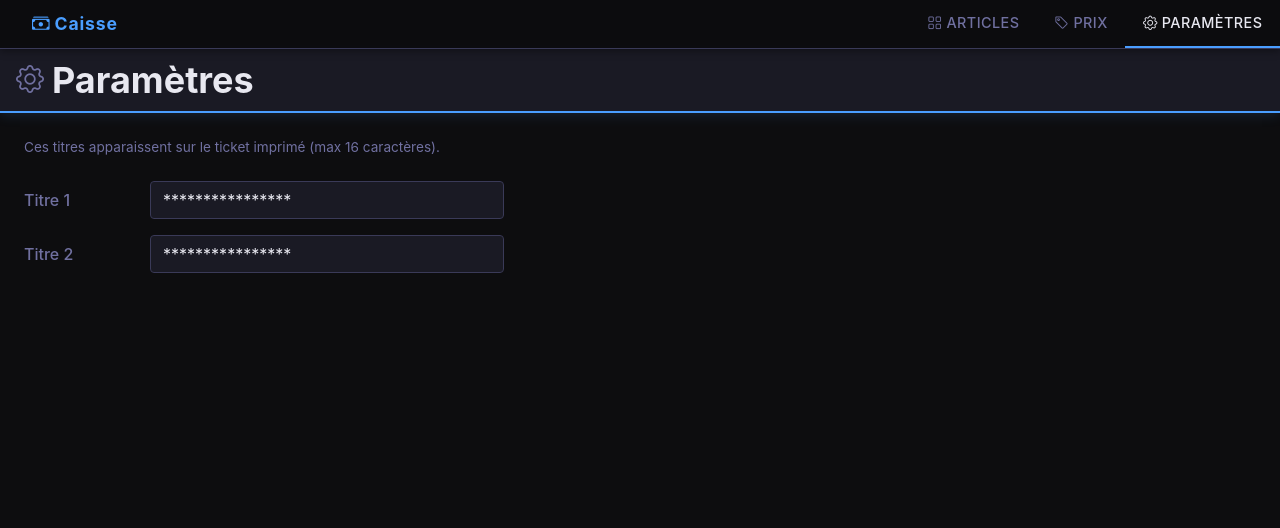
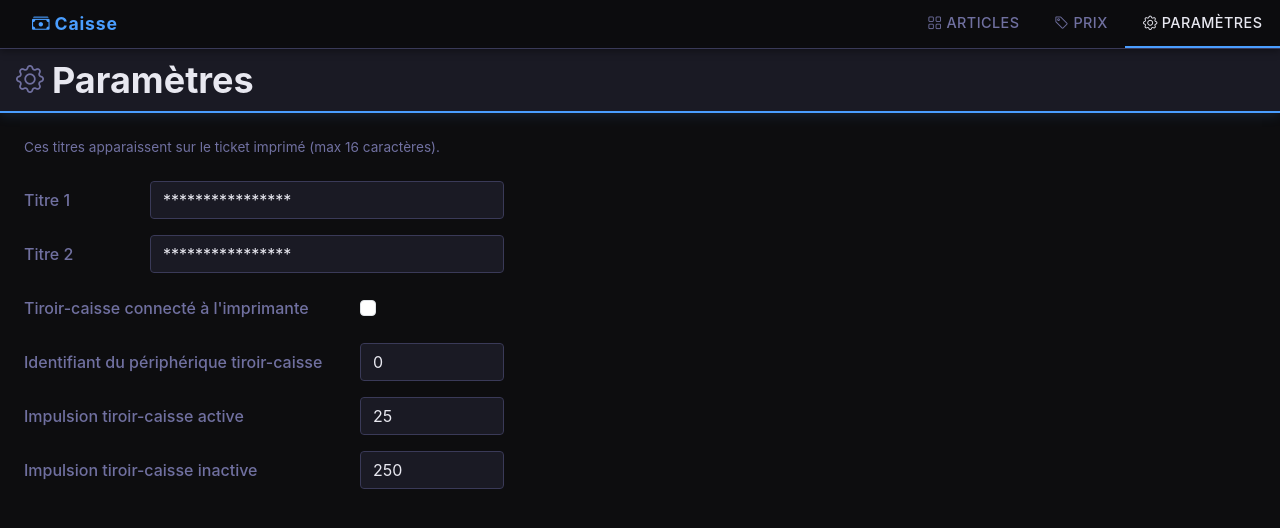
Before and after one commit to achille8/caisse, a React (Vite) app: page /parameters in a window 1280 px wide. Shown: the top 528 px of the page. Built offline with nearby package versions, Linux system fonts and the light colour scheme.

Commit message:
Add cash drawer

```diff
--- a/public/service-worker.js
+++ b/public/service-worker.js
@@ -1,4 +1,4 @@
-const APPLICATION_VERSION = '2026.0.0';
+const APPLICATION_VERSION = '2026.8.4';
 const CACHE_VERSION = 'v2.0.0';
 const CACHE_NAME = `caisse-${CACHE_VERSION}`;
 
--- a/src/context/ArticleContext.tsx
+++ b/src/context/ArticleContext.tsx
@@ -9,6 +9,10 @@ const initialState: State = {
   title1: '****************',
   title2: '****************',
   articles: [],
+  cashDrawerConnected: false,
+  cashDrawerDeviceId: 0x00,
+  cashDrawerPulseOn: 0x19,
+  cashDrawerPulseOff: 0xFA,
 };
 
 export const articlesReducer = (state: State, action: Action): State => {
@@ -82,6 +86,13 @@ export const articlesReducer = (state: State, action: Action): State => {
       return { ...state, title1: action.title1 };
     case 'set_title2':
       return { ...state, title2: action.title2 };
+    case 'set_cash_drawer_connected':
+      return { ...state,
+        cashDrawerConnected: action.cashDrawerConnected,
+        cashDrawerDeviceId: action.cashDrawerDeviceId,
+        cashDrawerPulseOn: action.cashDrawerPulseOn,
+        cashDrawerPulseOff: action.cashDrawerPulseOff,
+       };
     case 'print_ticket':
       return state;
   }
--- a/src/pages/ParametersPage.tsx
+++ b/src/pages/ParametersPage.tsx
@@ -2,6 +2,23 @@ import { useArticleContext } from '../context/ArticleContext';
 
 export const ParametersPage = () => {
   const { articlesState, articlesDispatch } = useArticleContext();
+
+  const updateCashDrawerSettings = (settings: Partial<{
+    cashDrawerConnected: boolean;
+    cashDrawerDeviceId: number;
+    cashDrawerPulseOn: number;
+    cashDrawerPulseOff: number;
+  }>) => {
+    articlesDispatch({
+      type: 'set_cash_drawer_connected',
+      cashDrawerConnected: settings.cashDrawerConnected ?? !!articlesState.cashDrawerConnected,
+      cashDrawerDeviceId: settings.cashDrawerDeviceId ?? articlesState.cashDrawerDeviceId,
+      cashDrawerPulseOn: settings.cashDrawerPulseOn ?? articlesState.cashDrawerPulseOn,
+      cashDrawerPulseOff: settings.cashDrawerPulseOff ?? articlesState.cashDrawerPulseOff,
+    });
+  };
+
+  const readByteValue = (value: string) => Math.max(0, Math.min(255, Number(value) || 0));
 
   return (
     <>
@@ -46,6 +63,65 @@ export const ParametersPage = () => {
             />
           </div>
         </div>
+
+        <div className="form-group row align-items-center mb-3">
+          <label htmlFor="cashDrawerConnected" className="col-8 col-form-label">Tiroir-caisse connecté à l'imprimante</label>
+          <div className="col">
+            <input
+              type="checkbox"
+              id="cashDrawerConnected"
+              className="form-check-input"
+              checked={!!articlesState.cashDrawerConnected}
+              onChange={e => updateCashDrawerSettings({ cashDrawerConnected: e.target.checked })}
+            />
+          </div>
+        </div>
+
+        <div className="form-group row align-items-center mb-3">
+          <label htmlFor="cashDrawerDeviceId" className="col-8 col-form-label">Identifiant du périphérique tiroir-caisse</label>
+          <div className="col">
+            <input
+              type="number"
+              id="cashDrawerDeviceId"
+              min={0}
+              max={255}
+              className="form-control"
+              value={articlesState.cashDrawerDeviceId}
+              onChange={e => updateCashDrawerSettings({ cashDrawerDeviceId: readByteValue(e.target.value) })}
+            />
+          </div>
+        </div>
+
+        <div className="form-group row align-items-center mb-3">
+          <label htmlFor="cashDrawerPulseOn" className="col-8 col-form-label">Impulsion tiroir-caisse active</label>
+          <div className="col">
+            <input
+              type="number"
+              id="cashDrawerPulseOn"
+              min={0}
+              max={255}
+              className="form-control"
+              value={articlesState.cashDrawerPulseOn}
+              onChange={e => updateCashDrawerSettings({ cashDrawerPulseOn: readByteValue(e.target.value) })}
+            />
+          </div>
+        </div>
+
+        <div className="form-group row align-items-center mb-3">
+          <label htmlFor="cashDrawerPulseOff" className="col-8 col-form-label">Impulsion tiroir-caisse inactive</label>
+          <div className="col">
+            <input
+              type="number"
+              id="cashDrawerPulseOff"
+              min={0}
+              max={255}
+              className="form-control"
+              value={articlesState.cashDrawerPulseOff}
+              onChange={e => updateCashDrawerSettings({ cashDrawerPulseOff: readByteValue(e.target.value) })}
+            />
+          </div>
+        </div>
+
       </div>
     </>
   );
--- a/src/services/PrintService.ts
+++ b/src/services/PrintService.ts
@@ -82,6 +82,13 @@ export class PrintService {
     );
     lines.push(encoder.line('').line('').line('').line('').cut().encode());
 
+    if (articlesState.cashDrawerConnected) {
+      const cashDrawerDeviceId = 0x00;
+      const cashDrawerPulseOn = 0x19;
+      const cashDrawerPulseOff = 0xFA;
+      lines.push(encoder.raw([0x1B, 0x70, cashDrawerDeviceId, cashDrawerPulseOn, cashDrawerPulseOff]).encode()); // Standard open drawer command
+    }
+
     const characteristic = this._printCharacteristic as any;
     try {
       for (const line of lines) {
```
Also changed, not shown: src/types/index.ts (+10 -0 lines), 1 other file (tests, documents, lock files or other folders).
